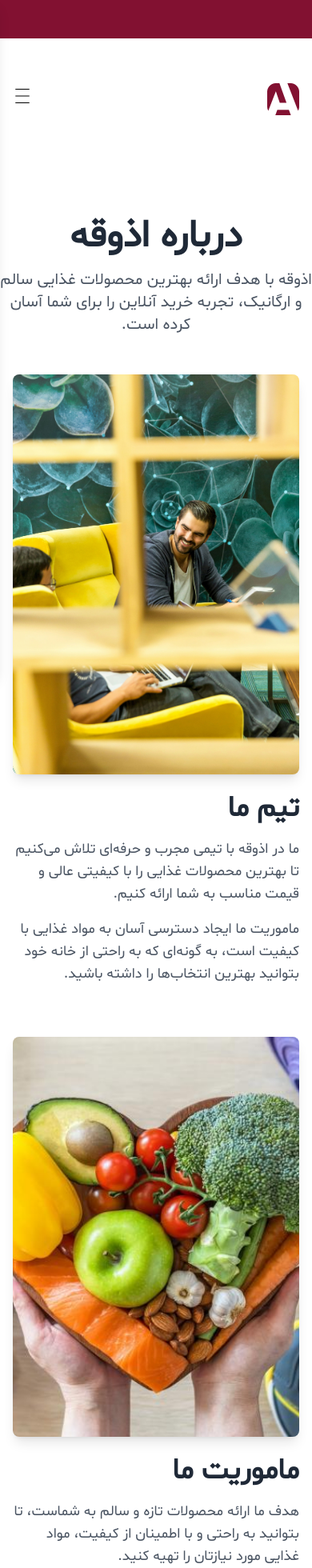
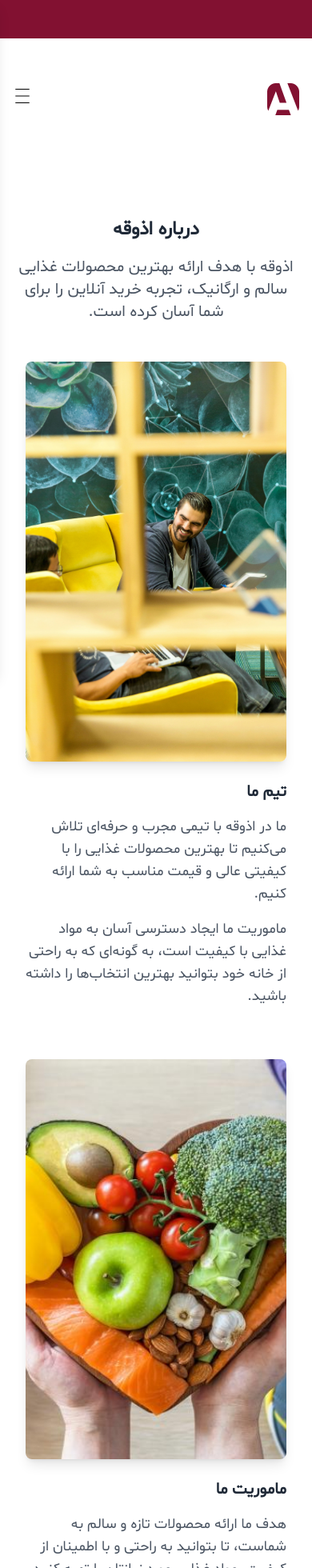
Before and after one commit to m-mohammad-d/azogeh, a React (Vite) app in the folder client/: page /about in a window 390 px wide. Shown: the top 1960 px of the page at 80% size. Built offline with nearby package versions, Linux system fonts and the light colour scheme; no server answers.

Commit message:
fix: make about us  responsive for mobile and tablet views

```diff
--- a/client/src/pages/AboutUs.tsx
+++ b/client/src/pages/AboutUs.tsx
@@ -1,8 +1,8 @@
 const AboutUs = () => {
   return (
-    <div className=" py-12 mt-16">
+    <div className="py-12 mt-16 mx-4">
       <div className="container mx-auto text-center mb-12">
-        <h1 className="text-5xl font-bold text-gray-800 mb-4">درباره اذوقه</h1>
+        <h1 className="text-2xl md:text-3xl font-bold text-gray-800 mb-4">درباره اذوقه</h1>
         <p className="text-xl text-gray-600">
           اذوقه با هدف ارائه بهترین محصولات غذایی سالم و ارگانیک، تجربه خرید آنلاین را برای شما آسان کرده است.
         </p>
@@ -13,7 +13,7 @@ const AboutUs = () => {
           <img src="/officeTeam.jpg" alt="تیم ما" className="object-cover rounded-lg shadow-lg w-[500px] h-[500px]" />
         </div>
         <div className="md:w-1/2 px-4">
-          <h2 className="text-4xl font-bold text-gray-800 mb-4">تیم ما</h2>
+          <h2 className="text-xl md:text-2xl font-bold text-gray-800 mb-4">تیم ما</h2>
           <p className="text-lg text-gray-600 mb-4">
             ما در اذوقه با تیمی مجرب و حرفه‌ای تلاش می‌کنیم تا بهترین محصولات غذایی را با کیفیتی عالی و قیمت مناسب به
             شما ارائه کنیم.
@@ -27,7 +27,7 @@ const AboutUs = () => {
 
       <div className="container mx-auto flex flex-col-reverse md:flex-row items-center mb-16">
         <div className="md:w-1/2 px-4">
-          <h2 className="text-4xl font-bold text-gray-800 mb-4">ماموریت ما</h2>
+          <h2 className="text-xl md:text-2xl font-bold text-gray-800 mb-4">ماموریت ما</h2>
           <p className="text-lg text-gray-600 mb-4">
             هدف ما ارائه محصولات تازه و سالم به شماست، تا بتوانید به راحتی و با اطمینان از کیفیت، مواد غذایی مورد
             نیازتان را تهیه کنید.
@@ -54,7 +54,7 @@ const AboutUs = () => {
           />
         </div>
         <div className="md:w-1/2 px-4">
-          <h2 className="text-4xl font-bold text-gray-800 mb-4">کیفیت محصولات</h2>
+          <h2 className="text-xl md:text-2xl font-bold text-gray-800 mb-4">کیفیت محصولات</h2>
           <p className="text-lg text-gray-600 mb-4">
             ما در اذوقه به کیفیت محصولات اهمیت ویژه‌ای می‌دهیم. تمامی محصولات ما از بهترین تولیدکنندگان داخلی و خارجی
             تهیه شده و از سلامت و تازگی آن‌ها اطمینان حاصل شده است.
--- a/client/src/pages/ContactUs.tsx
+++ b/client/src/pages/ContactUs.tsx
@@ -1,4 +1,4 @@
-import { CiHeart } from "react-icons/ci";
+
 import { FaGithub, FaLinkedin, FaTelegram, FaGlobe } from "react-icons/fa";
 
 const ContactUs = () => {
```
